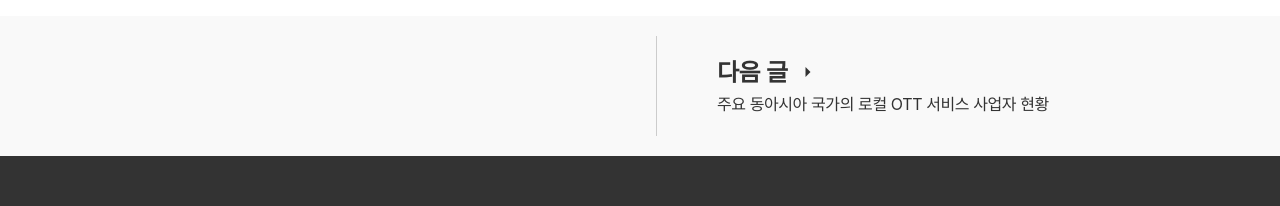
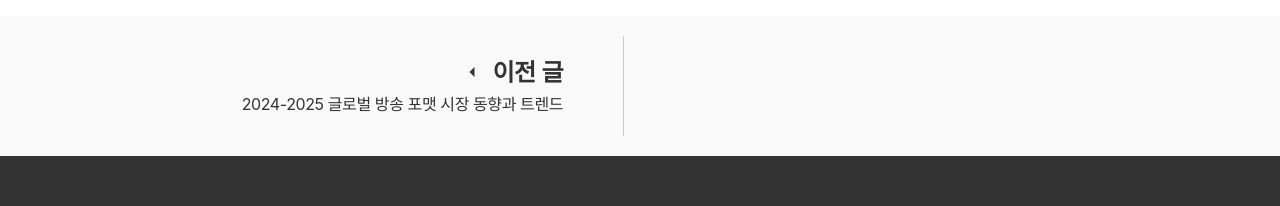
Before and after one commit to KOCCA-OTT-WEBZINE/25_Vol.2, a plain HTML site: page data_2.html in a window 1280 px wide. Shown: the part 8166-8372 px from the top of the page. Drawn offline with Linux system fonts and the light colour scheme.

Commit message:
fix : data_2 nav

```diff
--- a/data_2.html
+++ b/data_2.html
@@ -280,17 +280,17 @@
 
       <!-- Post Navigator -->
       <div class="post-navigator">
-        <div class="first-nav"></div>
+        <a href="./data_1.html" class="post-nav prev">
+          <div class="post-nav-header">
+            <img src="./img/assets/arrow.png" alt="화살표" class="arrow" />
+            <p>이전 글</p>
+          </div>
+          <span class="post-nav-title">2024-2025 글로벌 방송 포맷 시장 동향과 트렌드</span>
+        </a>
 
         <div class="post-nav-div"></div>
 
-        <a href="./data_2.html" class="post-nav next">
-          <div class="post-nav-header">
-            <p>다음 글</p>
-            <img src="./img/assets/arrow.png" alt="화살표" class="arrow rotate" />
-          </div>
-          <span class="post-nav-title">주요 동아시아 국가의 로컬 OTT 서비스 사업자 현황</span>
-        </a>
+        <div class="last-nav"></div>
       </div>
     </div>
 
```
